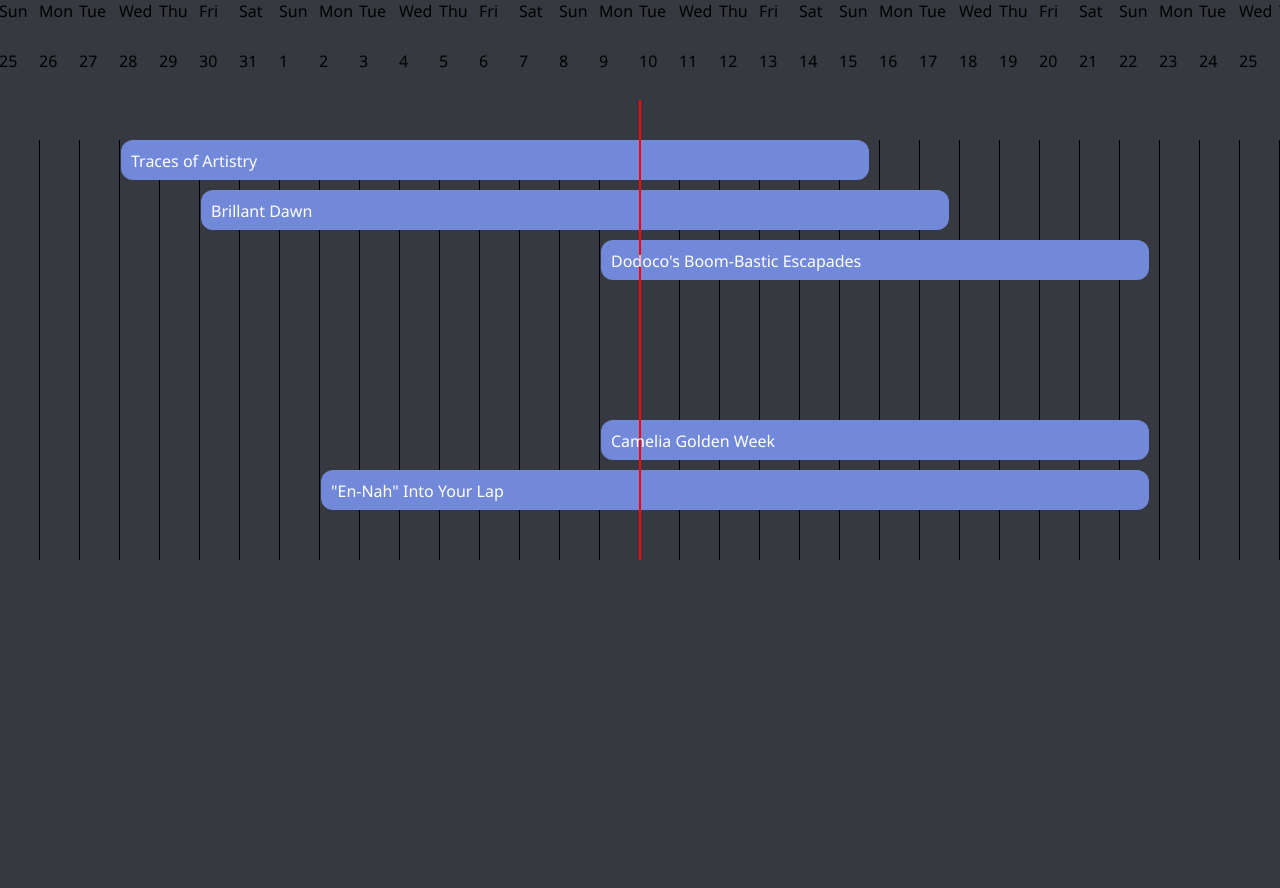
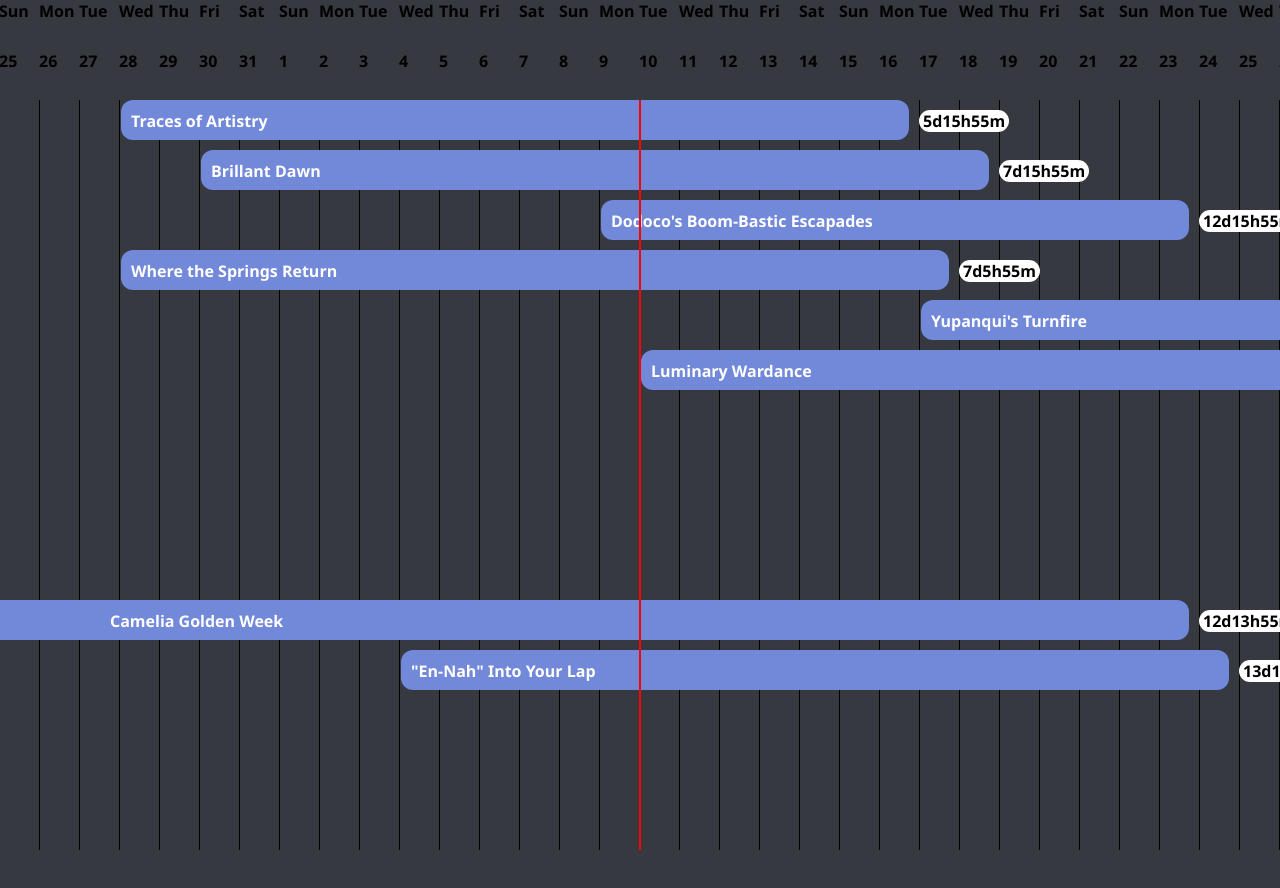
Before and after one commit to stonehoppers/timeline, a plain HTML site: page index.html in a window 1280 px wide. Before the commit the page ends 800 px from the top, so only its background shows below. Drawn offline with Linux system fonts and the light colour scheme.

Commit message:
events loading
added event loading and polished looks a bit

```diff
--- /dev/null
+++ b/events.json
@@ -0,0 +1,50 @@
+[
+  {
+    "name": "Traces of Artistry",
+    "start": "Wed, 28 Aug 2024 07:00",
+    "end": "Mon, 16 Sep 2024 04:59",
+    "game": "genshin"
+  },
+  {
+    "name": "Brillant Dawn",
+    "start": "Fri, 30 Aug 2024 05:00",
+    "end": "Wed, 18 Sep 2024 04:59",
+    "game": "genshin"
+  },
+  {
+    "name": "Dodoco's Boom-Bastic Escapades",
+    "start": "Mon, 9 Sep 2024 05:00",
+    "end": "Sun, 23 Sep 2024 04:59",
+    "game": "genshin"
+  },
+  {
+    "name": "Where the Springs Return",
+    "start": "Wed, 28 Aug 2024 07:00",
+    "end": "Tue, 17 Sep 2024 18:59",
+    "game": "genshin"
+  },
+  {
+    "name": "Yupanqui's Turnfire",
+    "start": "Tue, 17 Sep 2024 19:00",
+    "end": "Tue, 8 Oct 2024 15:59",
+    "game": "genshin"
+  },
+  {
+    "name": "Luminary Wardance",
+    "start": "Tue, 10 Sep 2024 04:59",
+    "end": "Tue, 21 Oct 2024 04:59",
+    "game": "hsr"
+  },
+  {
+    "name": "Camelia Golden Week",
+    "start": "2024/08/21 10:00 GMT+1",
+    "end": "2024/09/23 03:59 GMT+1",
+    "game": "zzz"
+  },
+  {
+    "name": "\"En-Nah\" Into Your Lap",
+    "start": "2024/09/04 10:00 GMT+1",
+    "end": "2024/09/24 03:59 GMT+1",
+    "game": "zzz"
+  }
+]
--- a/index.js
+++ b/index.js
@@ -1,27 +1,33 @@
+const eventsJSON = await (await fetch("./events.json")).json();
 const labels = document.querySelector("#labels");
 const giTimeline = document.querySelector("#gi-timeline");
 const hsrTimeline = document.querySelector("#hsr-timeline");
 const zzzTimeline = document.querySelector("#zzz-timeline");
 
+const DAY = 1000 * 60 * 60 * 24;
+const HOUR = 1000 * 60 * 60;
+const MINUTE = 1000 * 60;
+
 const weekdayDict = ["Mon", "Tue", "Wed", "Thu", "Fri", "Sat", "Sun"];
 const gameDict = { genshin: giTimeline, hsr: hsrTimeline, zzz: zzzTimeline };
 
-const start = new Date(Date.UTC(2024, 7, 1));
-const end = new Date(Date.UTC(2024, 9, 1));
+const timelineStart = new Date(Date.UTC(2024, 7, 1));
+const timelineEnd = new Date(Date.UTC(2024, 9, 1));
 const now = new Date();
 
-const events = [
-  { name: "Traces of Artistry", duration: 19, start: 28, game: "genshin" },
-  { name: "Brillant Dawn", duration: 19, start: 30, game: "genshin" },
-  {
-    name: "Dodoco's Boom-Bastic Escapades",
-    duration: 14,
-    start: 40,
-    game: "genshin",
-  },
-  { name: "Camelia Golden Week", duration: 14, start: 40, game: "zzz" },
-  { name: '"En-Nah" Into Your Lap', duration: 21, start: 33, game: "zzz" },
-];
+const events = [];
+for (const { name, start, end, game } of eventsJSON) {
+  console.log(roundTimestamp(start));
+  console.log(timelineStart);
+  console.log(daysDiff(timelineStart, roundTimestamp(start)));
+  events.push({
+    name,
+    game,
+    duration: daysDiff(roundTimestamp(start), roundTimestamp(end)),
+    start: daysDiff(timelineStart, roundTimestamp(start)),
+    timeLeft: timeDiff(now, new Date(end)),
+  });
+}
 
 //add months labels
 for (let i = 1; i <= 31; i++) {
@@ -48,7 +54,7 @@ for (let i = 1; i <= 30; i++) {
 }
 
 const nowDiv = document.querySelector("#now");
-nowDiv.style.setProperty("--now", daysDiff(start, new Date()));
+nowDiv.style.setProperty("--now", daysDiff(timelineStart, new Date()));
 nowDiv.scrollIntoView({
   behavior: "smooth",
   block: "nearest",
@@ -56,11 +62,11 @@ nowDiv.scrollIntoView({
 });
 
 //add events
-for (const { name, duration, start, game } of events) {
-  addEvent(name, duration, start, gameDict[game]);
+for (const { name, duration, start, game, timeLeft } of events) {
+  addEvent(name, duration, start, gameDict[game], timeLeft);
 }
 
-function addEvent(name, duration, start, timeline) {
+function addEvent(name, duration, start, timeline, timeLeft = "N/A") {
   const eventDiv = document.createElement("div");
   eventDiv.classList.add("event");
   //   eventDiv.style = `--duration: ${duration}; --start: ${start}`;
@@ -69,11 +75,25 @@ function addEvent(name, duration, start, timeline) {
 
   const eventSpan = document.createElement("span");
   eventSpan.innerText = name;
+  eventDiv.append(eventSpan);
 
-  eventDiv.append(eventSpan);
+  const timeDiv = document.createElement("span");
+  timeDiv.classList.add("time");
+  timeDiv.innerText = timeLeft;
+  eventDiv.append(timeDiv);
   timeline.append(eventDiv);
 }
 
 function daysDiff(a, b) {
-  return Math.ceil((b.valueOf() - a.valueOf()) / (1000 * 60 * 60 * 24));
+  return Math.floor((b.valueOf() - a.valueOf()) / DAY) + 1;
 }
+function timeDiff(a, b) {
+  const diffTime = Math.floor(b.valueOf() - a.valueOf());
+  const days = Math.floor(diffTime / DAY);
+  const hours = Math.floor((diffTime % DAY) / HOUR);
+  const minutes = Math.floor((diffTime % HOUR) / MINUTE);
+  return `${days}d${hours}h${minutes}m`;
+}
+function roundTimestamp(timestring) {
+  return new Date(Math.floor(Date.parse(timestring) / DAY) * DAY);
+}
--- a/style.css
+++ b/style.css
@@ -1,6 +1,7 @@
 :root {
   background-color: #36393f;
   font-family: "Segoe UI", Tahoma, Geneva, Verdana, sans-serif;
+  font-weight: 800;
 }
 body {
   width: 100%;
@@ -14,7 +15,7 @@ body {
   height: min-content;
   display: grid;
   grid-template-columns: repeat(62, 40px);
-  grid-template-rows: repeat(4, 1fr);
+  grid-template-rows: min-content repeat(3, 1fr);
 }
 .timeline2 {
   background: repeating-linear-gradient(
@@ -26,6 +27,7 @@ body {
   );
   width: calc(40px * 62);
   grid-column: 2/-1;
+  padding-bottom: 10px;
   display: grid;
   grid-template-columns: subgrid;
   grid-auto-rows: 40px;
@@ -45,10 +47,19 @@ body {
     margin-right: 10px;
     margin-left: 2px;
     padding: 10px;
+    position: relative;
     grid-column: var(--start) / span var(--duration);
+    .time {
+      position: absolute;
+      left: calc(100% + 10px);
+      background-color: white;
+      color: black;
+      padding: 0 4px;
+      border-radius: 12px;
+    }
     > span {
       position: sticky;
-      left: 0;
+      left: 10px;
     }
   }
 }
@@ -116,4 +127,5 @@ body {
   height: calc(100% - 100px);
   position: relative;
   left: calc(40px * var(--now));
+  z-index: 100;
 }
```
